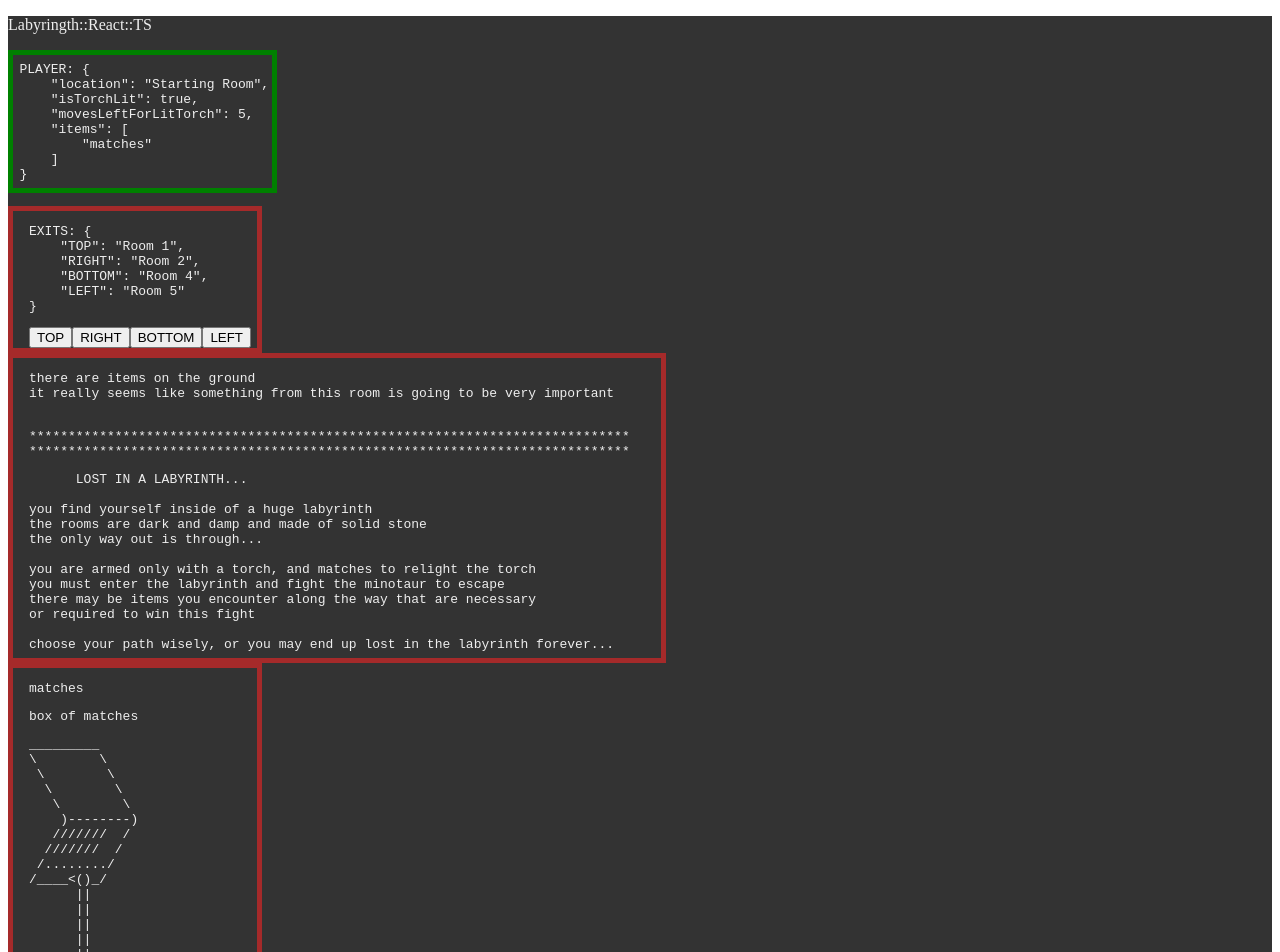
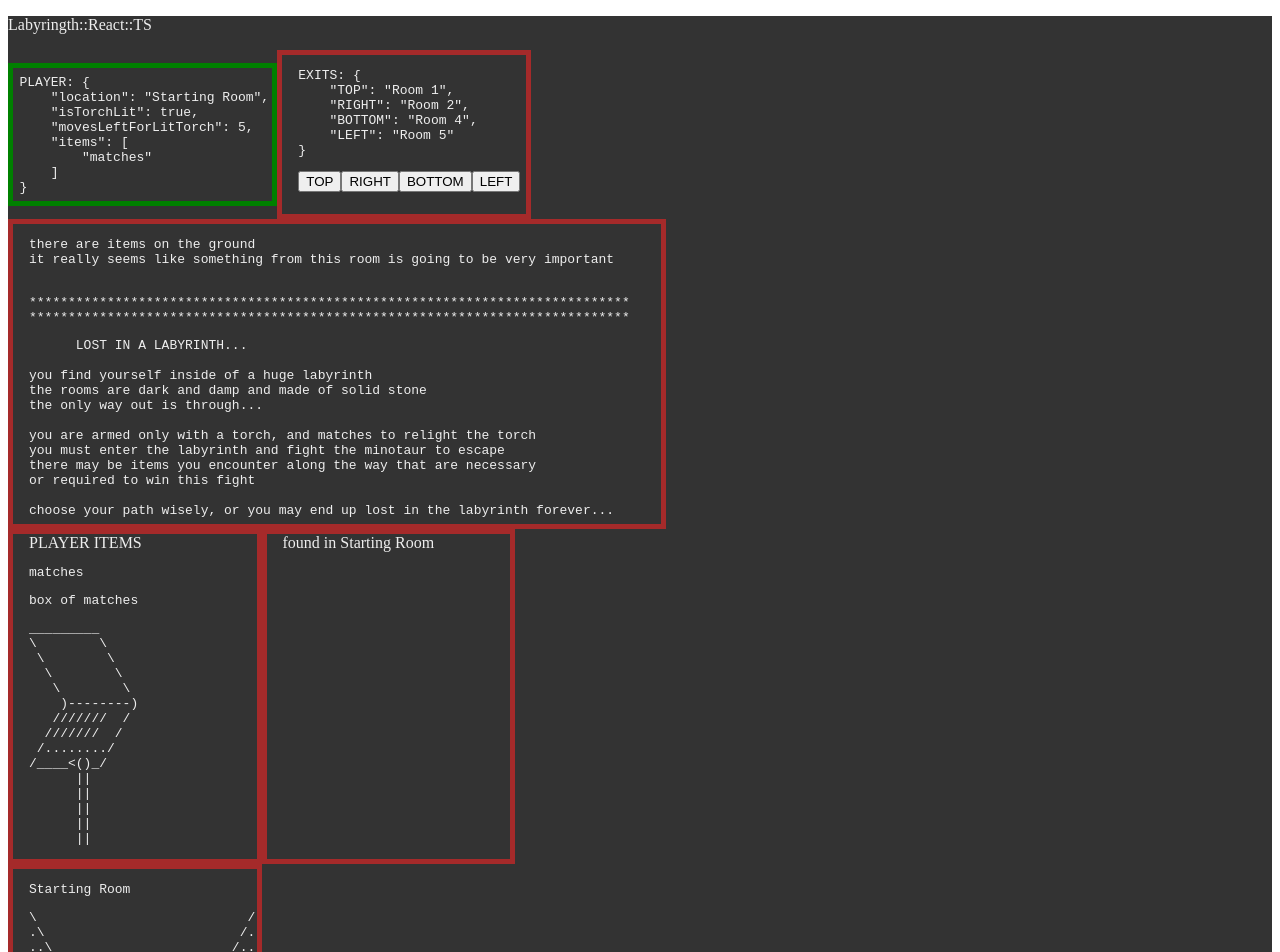
Before and after one commit to frankmeza/labyrinth-react-ts, a React app: page / in a window 1280 px wide. Shown: the top 952 px of the page. Built offline with nearby package versions, Linux system fonts and the light colour scheme; the HTML template or start-up script is replaced by a standard one.

Commit message:
finish up first pass of items displays

```diff
--- a/src/modules/item/utils.ts
+++ b/src/modules/item/utils.ts
@@ -1,7 +1,20 @@
 import { Item, itemsMap } from ".";
 
-const getItemByKey = (key: string): Item => {
-    return itemsMap[key];
+const isPlayerItem = (item: Item) => {
+    // location is null if carried by player
+    return item.location === null;
 };
 
-export { getItemByKey }
+const getPlayerItems = (): Item[] => {
+    return Object.values(itemsMap).filter(isPlayerItem);
+};
+
+const isRoomItem = (item: Item, playerLocation: string) => {
+    return item.location === playerLocation;
+};
+
+const getRoomItems = (playerLocation: string): Item[] => {
+    return Object.values(itemsMap).filter(item => isRoomItem(item, playerLocation));
+};
+
+export { getPlayerItems, getRoomItems };
--- a/src/ui/index.tsx
+++ b/src/ui/index.tsx
@@ -38,13 +38,22 @@ const App = (props: AppProps): JSX.Element => {
     return (
         <div>
             <p>Labyringth::React::TS</p>
-            {/* DEBUGGER */}
-            <pre className="player-debug">{debugPlayer}</pre>
+            <div className="ui-row">
+                <pre className="player-debug">{debugPlayer}</pre>
 
-            <OptionsView roomName={location} updateLocation={updateLocation} />
+                <OptionsView
+                    roomName={location}
+                    updateLocation={updateLocation}
+                />
+
+            </div>
+
             <MenuView linesOfText={linesOfText} />
-            <ItemsView itemNames={items} isPlayerItems={true}/>
-            <ItemsView itemNames={items} isPlayerItems={false}/>
+
+            <div className="ui-row">
+                <ItemsView itemNames={items} playerLocation={location} isPlayerItems={true} />
+                <ItemsView itemNames={items} playerLocation={location} isPlayerItems={false} />
+            </div>
             <RoomView roomName={location} />
         </div>
     );
--- a/src/ui/items.tsx
+++ b/src/ui/items.tsx
@@ -1,31 +1,43 @@
 import React from "react";
 import "../app.scss";
 import { Item } from "../modules/item";
-import { getItemByKey } from "../modules/item/utils";
+import { getPlayerItems, getRoomItems } from "../modules/item/utils";
 
 interface ItemsViewProps {
     readonly itemNames: string[];
+    readonly playerLocation: string;
     readonly isPlayerItems: boolean;
 }
 
 const ItemsView = (props: ItemsViewProps): JSX.Element => {
-    const { itemNames } = props;
-    const items = itemNames.map(getItemByKey);
+    const { isPlayerItems, itemNames, playerLocation } = props;
+
+    const viewTitle = isPlayerItems
+        ? "PLAYER ITEMS"
+        : `found in ${playerLocation}`;
+
+    const items = isPlayerItems
+        ? getPlayerItems()
+        : getRoomItems(playerLocation);
 
     const renderItem = (item: Item): JSX.Element => {
-        const { name, description, art, location } = item;
+        const { name, description, art } = item;
 
         return (
             <React.Fragment>
                 <pre>{name}</pre>
                 <pre>{description}</pre>
                 <pre>{art}</pre>
-                <pre>{location}</pre>
             </React.Fragment>
         );
     };
 
-    return <div className="room-view">{items.map(renderItem)}</div>;
+    return (
+        <div className="room-view">
+            {viewTitle}
+            {items.map(renderItem)}
+        </div>
+    );
 };
 
 export default ItemsView;
```
